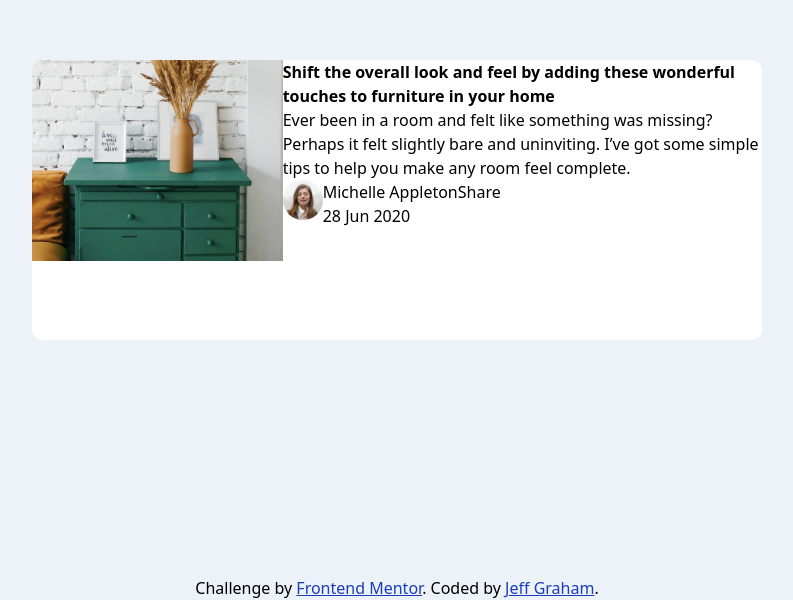
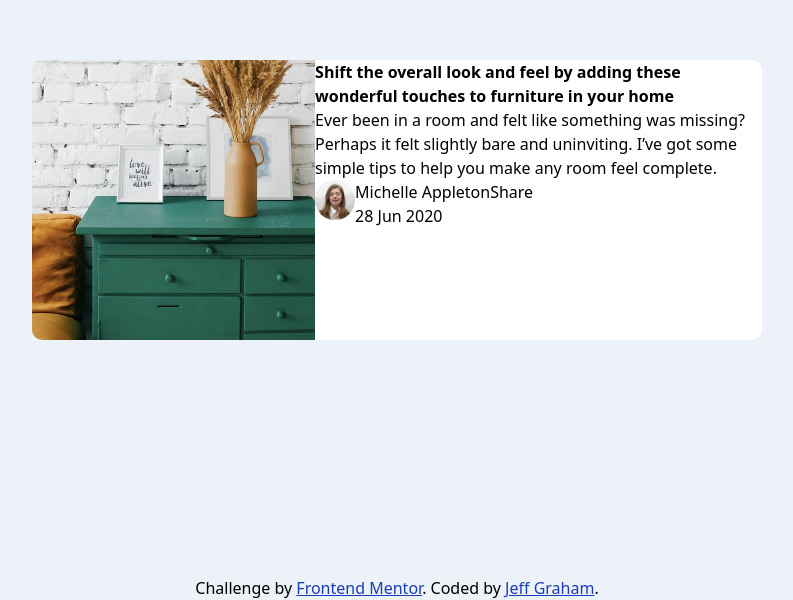
Before and after one commit to jeffgrahamcodes/article-preview-component, a website: page src/index.html in a window 1280 px wide. Shown: the part 200-800 px from the top of the page, without its empty margins (243-1036 px from the left). Drawn offline with Linux system fonts and the light colour scheme.

Commit message:
style image

```diff
--- a/src/index.html
+++ b/src/index.html
@@ -24,9 +24,13 @@
     <main class="bg-white rounded-[10px] overflow-hidden">
       <article class="flex w-[730px] h-[280px]">
         <figure>
-          <img src="./images/drawers.jpg" alt="" />
+          <img
+            class="w-[285px] h-full object-cover object-left"
+            src="./images/drawers.jpg"
+            alt=""
+          />
         </figure>
-        <section>
+        <section class="w-[450px]">
           <h1 class="font-bold">
             Shift the overall look and feel by adding these wonderful
             touches to furniture in your home
```
Also changed, not shown: src/output.css.
